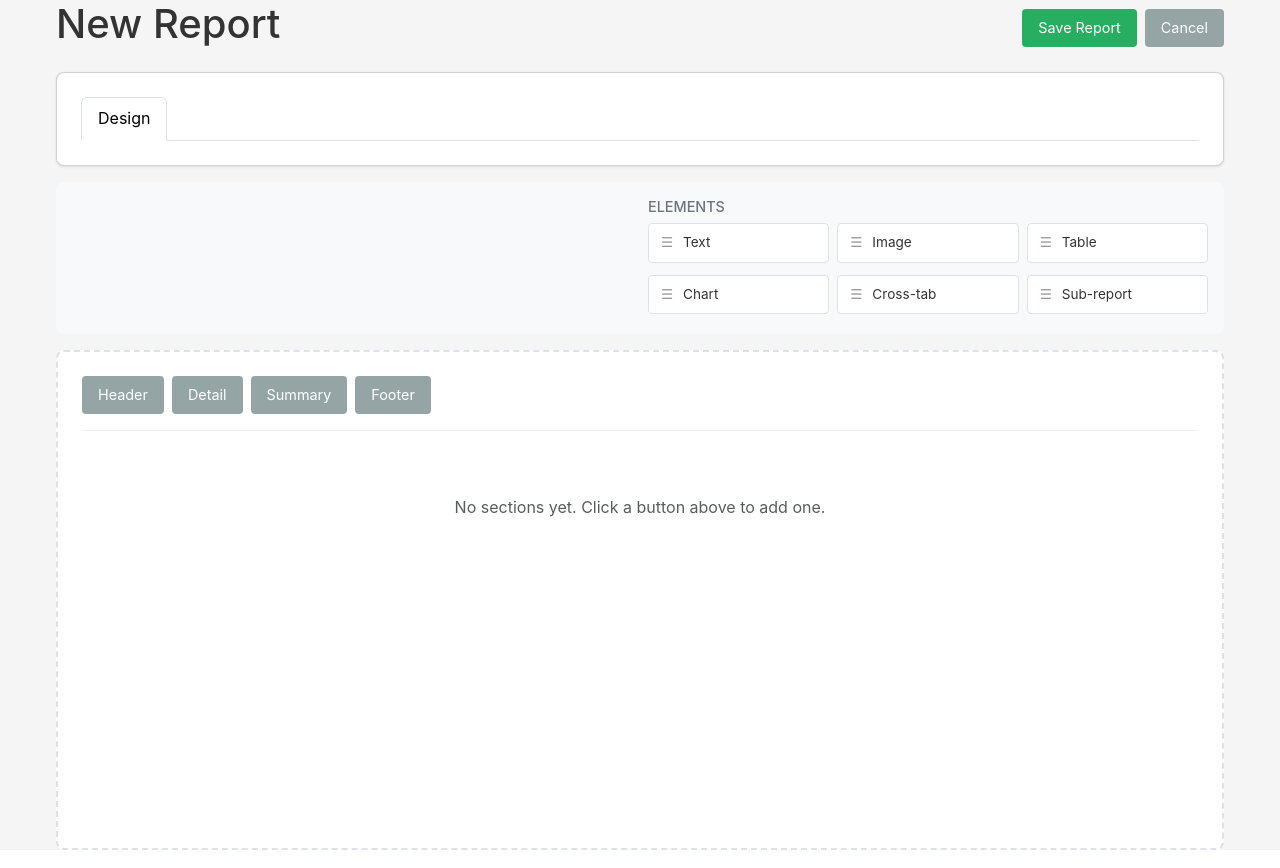
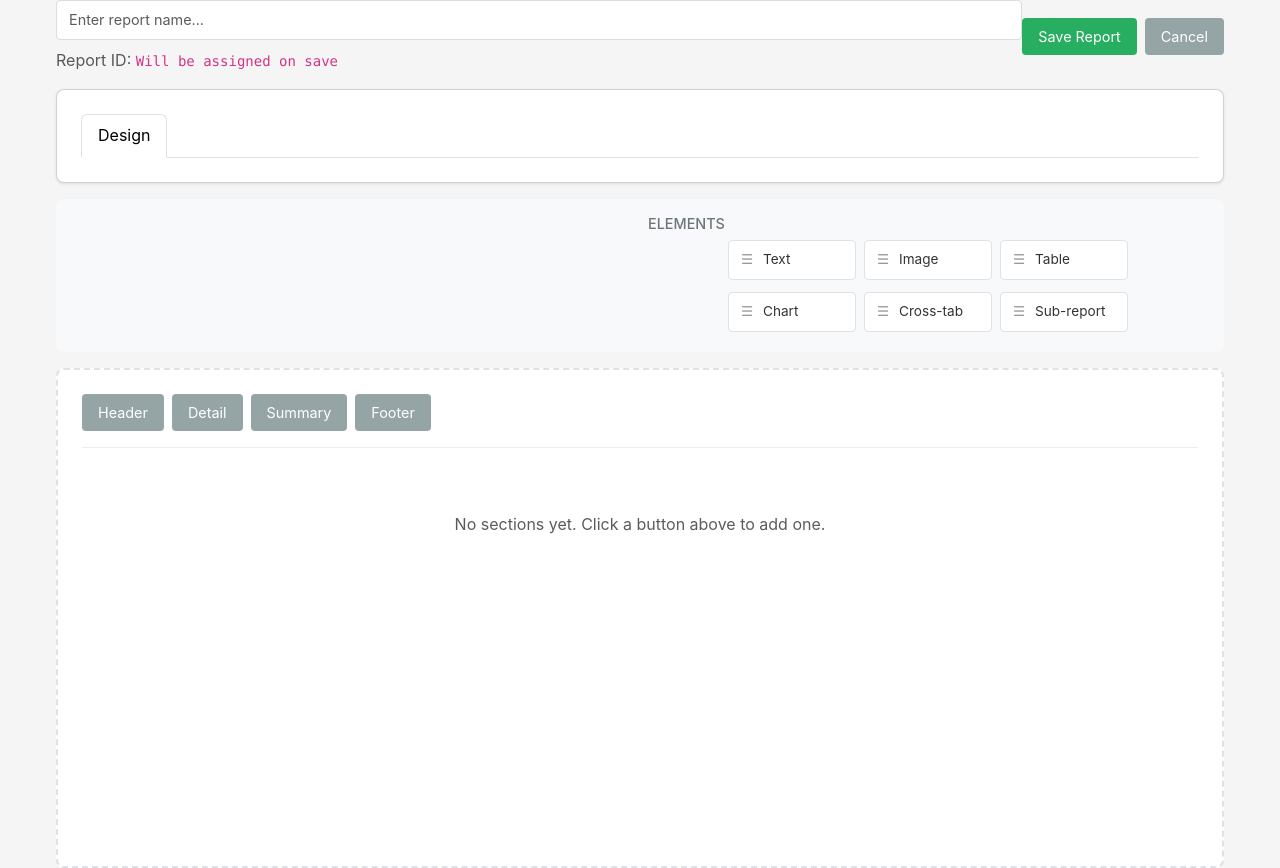
Before and after one commit to Nurb4000/InstantReports, a FastAPI app: template templates/designer/editor.html in a window 1280 px wide. Run offline with FastAPI, Linux system fonts and the light colour scheme; the template is opened without the code that fills it, so the values that code supplies are empty; some libraries are stand-ins or nearby versions.

Commit message:
fix: center elements grid, add report name input and UUID display

```diff
--- a/templates/designer/editor.html
+++ b/templates/designer/editor.html
@@ -24,7 +24,8 @@
         display: grid;
         grid-template-columns: repeat(3, 1fr);
         gap: 0.5rem;
-        justify-content: center;
+        max-width: 400px;
+        margin: 0 auto;
     }
     .palette-section h4 {
         margin-bottom: 0.5rem;
@@ -131,10 +132,19 @@
 
 {% block content %}
     <div class="d-flex justify-content-between align-items-center mb-3">
-        <div>
-            <h1>{% if report %}{{ report.name }}{% else %}New Report{% endif %}</h1>
+        <div class="flex-grow-1">
             {% if report %}
-            <p class="text-muted">Last updated: {{ report.updated_at.strftime('%Y-%m-%d %H:%M') if report.updated_at else 'Never' }}</p>
+            <h1>{{ report.name }}</h1>
+            <p class="text-muted mb-0">
+                Last updated: {{ report.updated_at.strftime('%Y-%m-%d %H:%M') if report.updated_at else 'Never' }} |
+                ID: <code>{{ report.id }}</code>
+            </p>
+            {% else %}
+            <input type="text" id="report-name" class="form-control form-control-lg mb-2"
+                   placeholder="Enter report name..." value="{{ report.name if report else '' }}">
+            <p class="text-muted mb-0">
+                Report ID: <code id="report-id">{{ report.id if report else 'Will be assigned on save' }}</code>
+            </p>
             {% endif %}
         </div>
         <div class="d-flex gap-2">
@@ -432,23 +442,37 @@
     document.getElementById('save-btn').addEventListener('click', async function() {
         const reportId = '{{ report.id if report else "" }}';
         const url = reportId ? `/designer/reports/${reportId}` : '/designer/reports';
-        const method = reportId ? 'POST' : 'POST';
+
+        // Get report name from input if new report
+        let reportName = '{{ report.name if report else "Untitled Report" }}';
+        const nameInput = document.getElementById('report-name');
+        if (nameInput && nameInput.value.trim()) {
+            reportName = nameInput.value.trim();
+        }
 
         try {
             const formData = new FormData();
-            formData.append('name', '{{ report.name if report else "Untitled Report" }}');
+            formData.append('name', reportName);
             formData.append('definition', JSON.stringify({}));
 
             const response = await fetch(url, {
-                method: method,
+                method: 'POST',
                 body: formData,
             });
 
             if (response.ok) {
-                alert('Report saved successfully!');
-                window.location.href = '/designer';
+                const data = await response.json();
+                // Update the report ID display if new report
+                if (!reportId && data.id) {
+                    document.getElementById('report-id').textContent = data.id;
+                    document.getElementById('report-name').value = reportName;
+                    alert('Report saved successfully! ID: ' + data.id);
+                } else {
+                    alert('Report saved successfully!');
+                }
             } else {
-                alert('Failed to save report');
+                const error = await response.json();
+                alert('Failed to save report: ' + (error.detail || 'Unknown error'));
             }
         } catch (error) {
             console.error('Error saving report:', error);
```
